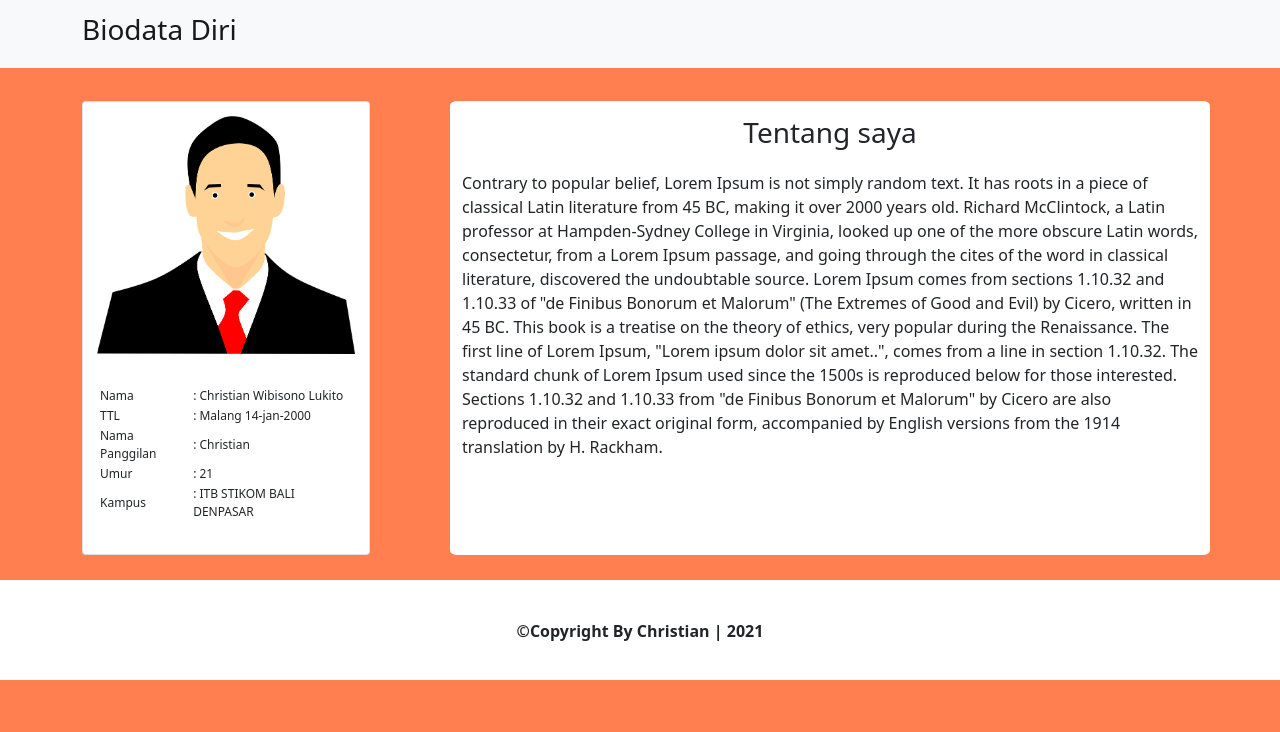
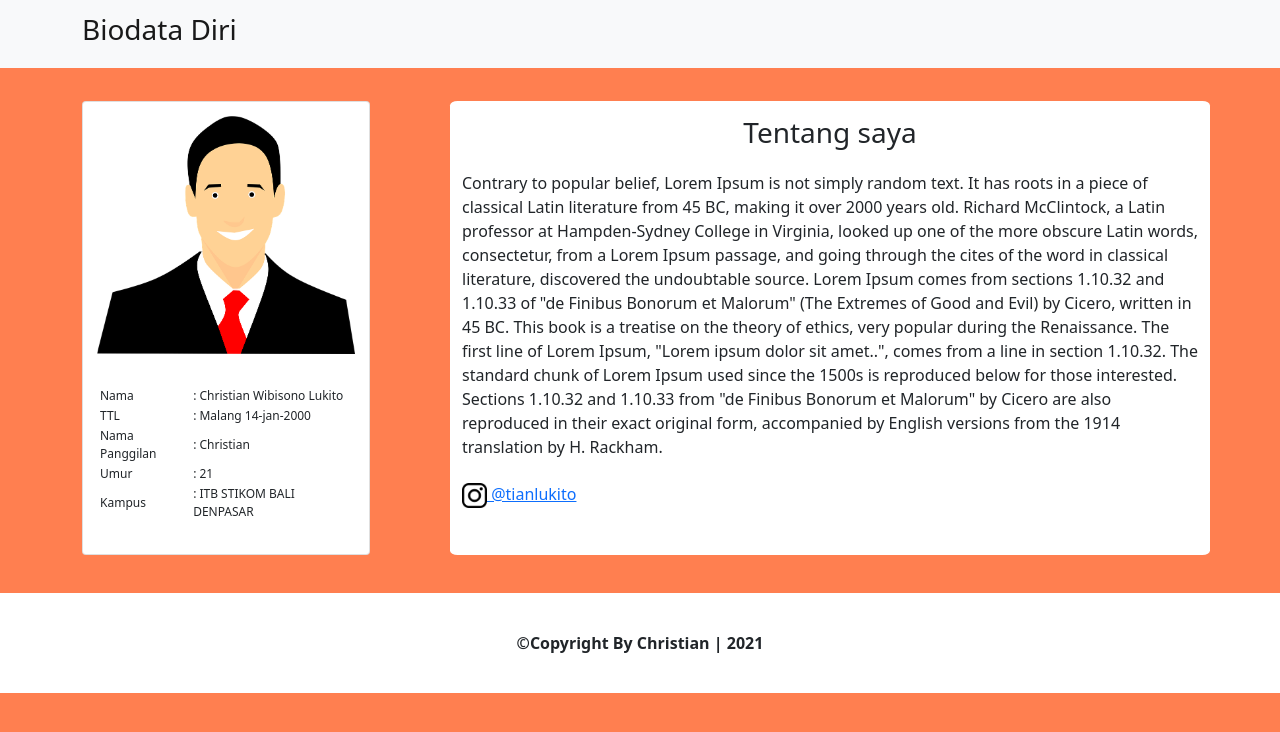
Before and after one commit to xiwangyingde/xiwangyingde.github.io-profile, a plain HTML site: page index.html in a window 1280 px wide. Drawn offline with nearby package versions, Linux system fonts and the light colour scheme.

Commit message:
Add files via upload

```diff
--- a/index.html
+++ b/index.html
@@ -60,6 +60,12 @@
 					<p style="margin-top: 3%;"> Contrary to popular belief, Lorem Ipsum is not simply random text. It has roots in a piece of classical Latin literature from 45 BC, making it over 2000 years old. Richard McClintock, a Latin professor at Hampden-Sydney College in Virginia, looked up one of the more obscure Latin words, consectetur, from a Lorem Ipsum passage, and going through the cites of the word in classical literature, discovered the undoubtable source. Lorem Ipsum comes from sections 1.10.32 and 1.10.33 of "de Finibus Bonorum et Malorum" (The Extremes of Good and Evil) by Cicero, written in 45 BC. This book is a treatise on the theory of ethics, very popular during the Renaissance. The first line of Lorem Ipsum, "Lorem ipsum dolor sit amet..", comes from a line in section 1.10.32.
 
 The standard chunk of Lorem Ipsum used since the 1500s is reproduced below for those interested. Sections 1.10.32 and 1.10.33 from "de Finibus Bonorum et Malorum" by Cicero are also reproduced in their exact original form, accompanied by English versions from the 1914 translation by H. Rackham.	</p>
+				<div class="row" style="margin-top: 3%";>
+					<div class="col-md-6">
+						<a href="https://www.instagram.com/tianlukito/?hl=en"> <img width="25	px" src="ig.png"> @tianlukito</a>
+					</div>
+					<div class="col-md-6"></div>
+				</div>
 				</div>
 			</div>
 		</div>
--- a/style.css
+++ b/style.css
@@ -14,7 +14,7 @@ body {
 }
 .footer{
 	background-color: white;
-    margin-top: 2%;
+    margin-top: 3%;
     padding-top: 3%;
     height: 100px;
 }
```
Also changed, not shown: ig.png (added).
